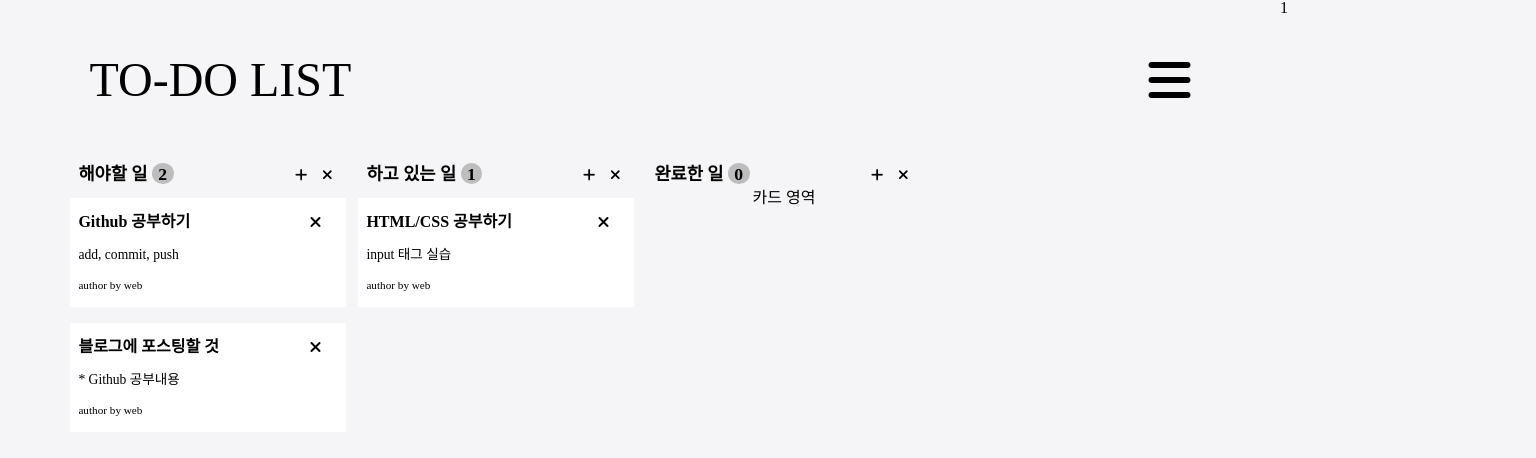
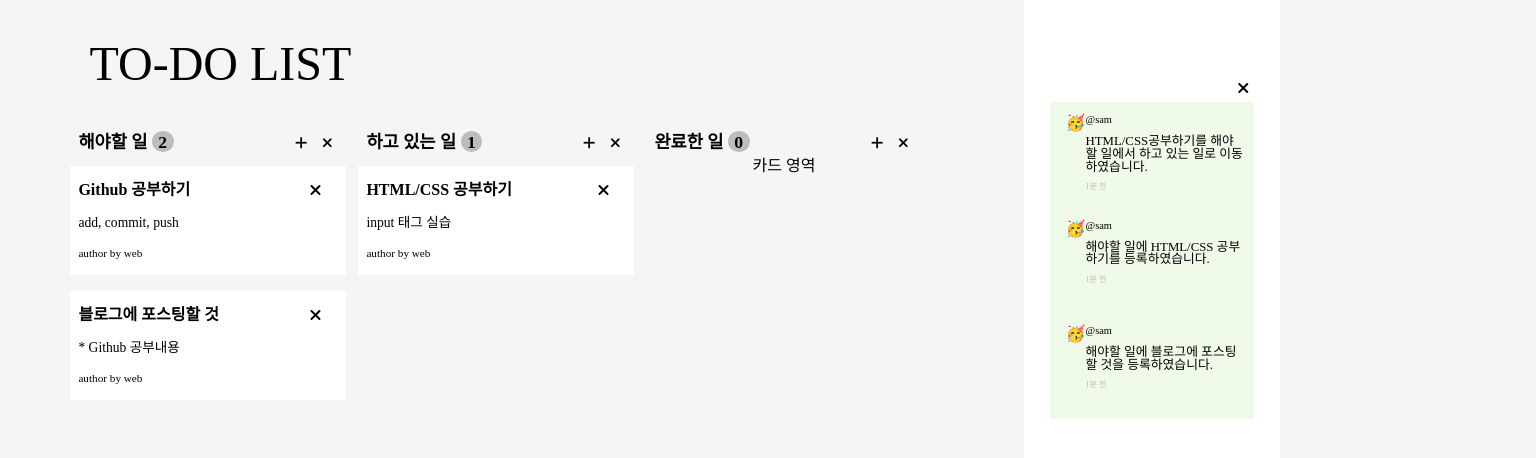
Before and after one commit to Moon-GD/fe-web-todo, a plain HTML site: page index.html in a window 1280 px wide. Both pictures are taken after a click on the icon 1169 px from the left and 80 px from the top of the page. Shown: the whole page, 1536 px wide, since content can reach past the window. Drawn offline with Linux system fonts and the light colour scheme.

Commit message:
add: function to toggle menu bar

```diff
--- a/css/header.css
+++ b/css/header.css
@@ -3,7 +3,7 @@ header {
     justify-content: space-between;
     align-items: center;
     padding:0 2vw;
-    height: 20%;
+    height: 16vh;
     font-size: 6vh;
 }
 
--- a/css/menu.css
+++ b/css/menu.css
@@ -1,7 +1,58 @@
 menu {
     position: absolute;
     top: 0;
+    background-color: #fff;
     right: -20%;
     width: 20%;
     height: 100vh;
+    transition: 1s;
 }
+
+menu > section#menu-frame {
+    background-color: white;
+    width: 80%;
+    margin: 10vh auto 0;
+}
+
+menu > section#menu-frame > div.menu-header {
+    text-align: right;
+    margin:0.4vw;
+}
+
+menu > section#menu-frame > div.menu-header > i {
+    cursor: pointer;
+}
+
+menu > section#menu-frame > div.menu-content {
+    background-color: #F0FAE9;
+    width: 100%;
+}
+
+/* log-frame */
+ul.menu-log-frame > li {
+    display: flex;
+    justify-content: space-between;
+    width: calc(100% - 2vw);
+    height: 10vh;
+    padding:1vw 2vh;
+}
+
+ul.menu-log-frame > li > div.menu-log-textarea {
+    width: 90%;
+}
+
+ul.menu-log-frame > li > div.menu-log-textarea > h1 {
+    margin: 1.2vh 0;
+    font-size: 1.6vh;
+}
+
+ul.menu-log-frame > li > div.menu-log-textarea > h2 {
+    margin: 0 0 .9vh;
+    font-size: 1.3vh;
+}
+
+ul.menu-log-frame > li > div.menu-log-textarea > h3 {
+    margin: .9vh 0;
+    font-size: 1vh;
+    color: #B5BFAE;
+}
--- a/index.html
+++ b/index.html
@@ -19,13 +19,14 @@
     <link rel="stylesheet" href="css/section.css">
 
     <!-- custom js -->
+    <script defer src="/js/menu.js"></script>
 </head>
 <body>
     <main>
         <!-- 헤더 -->
         <header>
             <h1>TO-DO LIST</h1>
-            <i class="fa-solid fa-bars"></i>
+            <i class="fa-solid fa-bars" id="menu-button"></i>
         </header>
         <!-- 본문 -->
         <article>
@@ -83,7 +84,45 @@
             </section>
             <!-- 메뉴 -->
             <menu>
-                1
+                <section id="menu-frame">
+                    <div class="menu-header">
+                        <i class="fa-solid fa-xmark" id="menu-close-button"></i>
+                    </div>
+                    <div class="menu-content">
+                        <ul class="menu-log-frame">
+                            <li>
+                                <span>🥳</span>
+                                <div class="menu-log-textarea">
+                                    <h2>@sam</h2>
+                                    <h1>
+                                        HTML/CSS공부하기를 해야할 일에서 하고 있는 일로 이동하였습니다.
+                                    </h1>
+                                    <h3>1분 전</h3>
+                                </div>
+                            </li>
+                            <li>
+                                <span>🥳</span>
+                                <div class="menu-log-textarea">
+                                    <h2>@sam</h2>
+                                    <h1>
+                                        해야할 일에 HTML/CSS 공부하기를 등록하였습니다.
+                                    </h1>
+                                    <h3>1분 전</h3>
+                                </div>
+                            </li>
+                            <li>
+                                <span>🥳</span>
+                                <div class="menu-log-textarea">
+                                    <h2>@sam</h2>
+                                    <h1>
+                                        해야할 일에 블로그에 포스팅할 것을 등록하였습니다.
+                                    </h1>
+                                    <h3>1분 전</h3>
+                                </div>
+                            </li>
+                        </ul>
+                    </div>
+                </section>
             </menu>
         </article>
     </main>
--- /dev/null
+++ b/js/menu.js
@@ -0,0 +1,13 @@
+const menuBtn = document.querySelector('#menu-button');
+const menuCloseBtn = document.querySelector('#menu-close-button')
+
+function toggleMenu() {
+    const menuBar = document.querySelector('menu');
+
+    menuBar.style.right === "0px" ?
+            menuBar.style.right = "-20%":
+            menuBar.style.right = 0;
+}
+
+menuBtn.addEventListener("click", () => toggleMenu());
+menuCloseBtn.addEventListener("click", () => toggleMenu())
```
